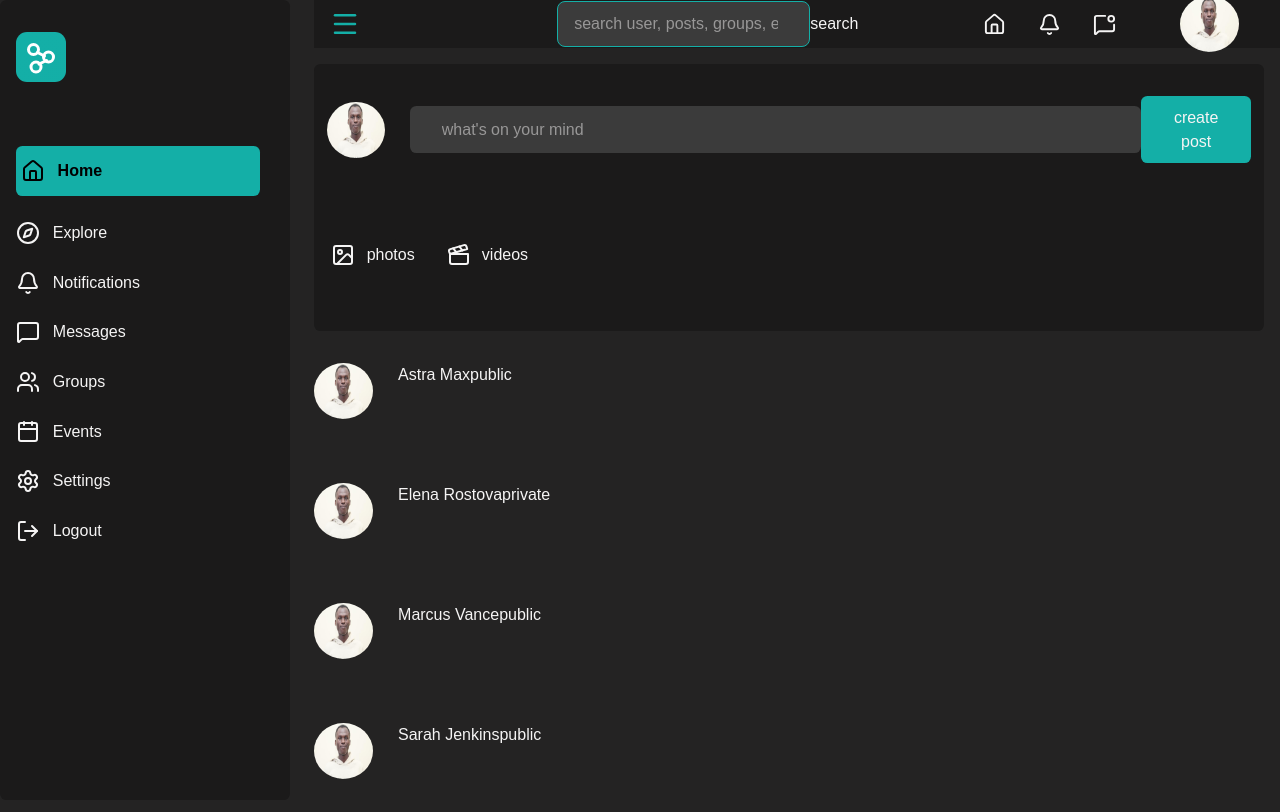
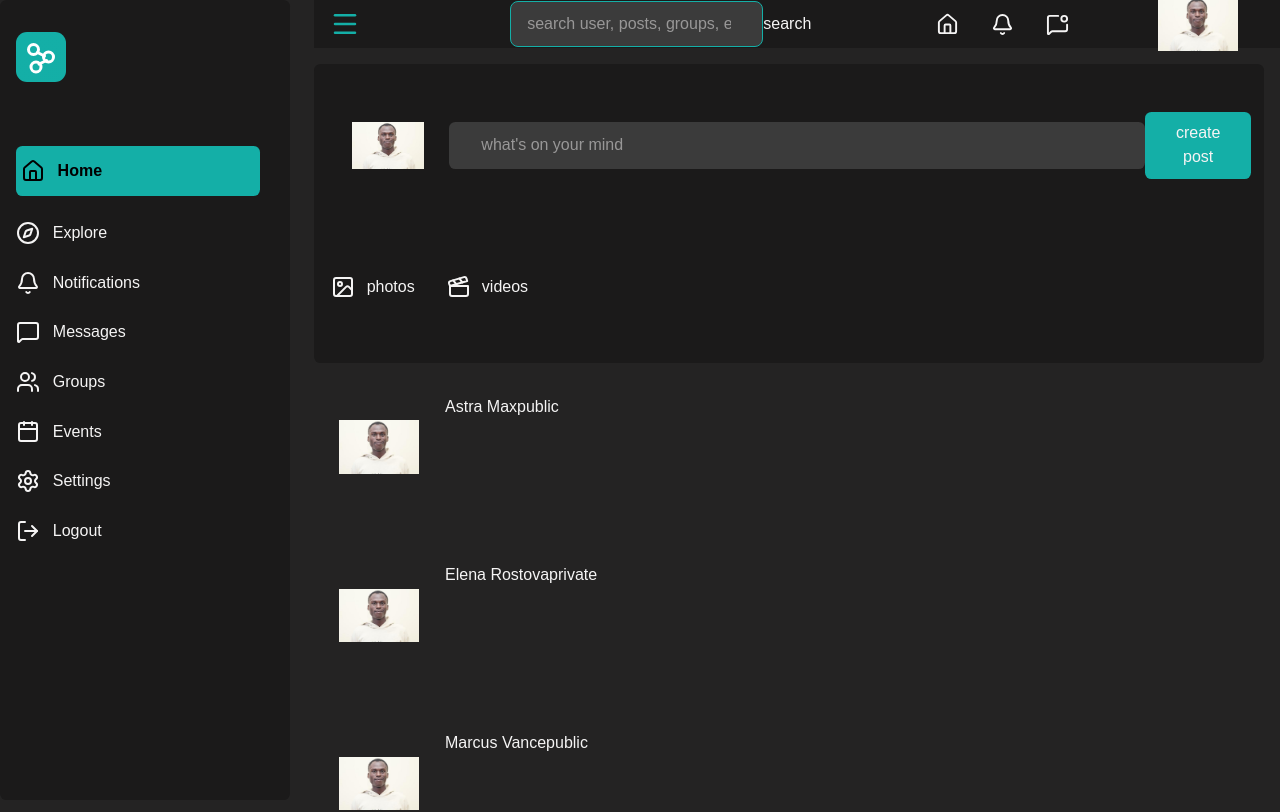
Before and after one commit to Astra-max/social-app, a Next.js app in the folder front-end/: page / in a window 1280 px wide. Shown: the top 812 px of the page. Built offline with nearby package versions, Linux system fonts and the light colour scheme.

Commit message:
style: removed extra space given by profile image component

```diff
--- a/front-end/styles/profile.module.css
+++ b/front-end/styles/profile.module.css
@@ -1,11 +1,10 @@
-.userImage {
+.imageCont {
+    position: relative;
+    padding: 1.6rem;
     border-radius: 50%;
-    width: 70%;
-    height: 3.5rem;
+    overflow: hidden;
 }
 
-.imageCont {
-    width: 100%;
-    height: inherit;
-    border-radius: 50%;
+.userImage {
+    object-fit: cover;
 }
```
